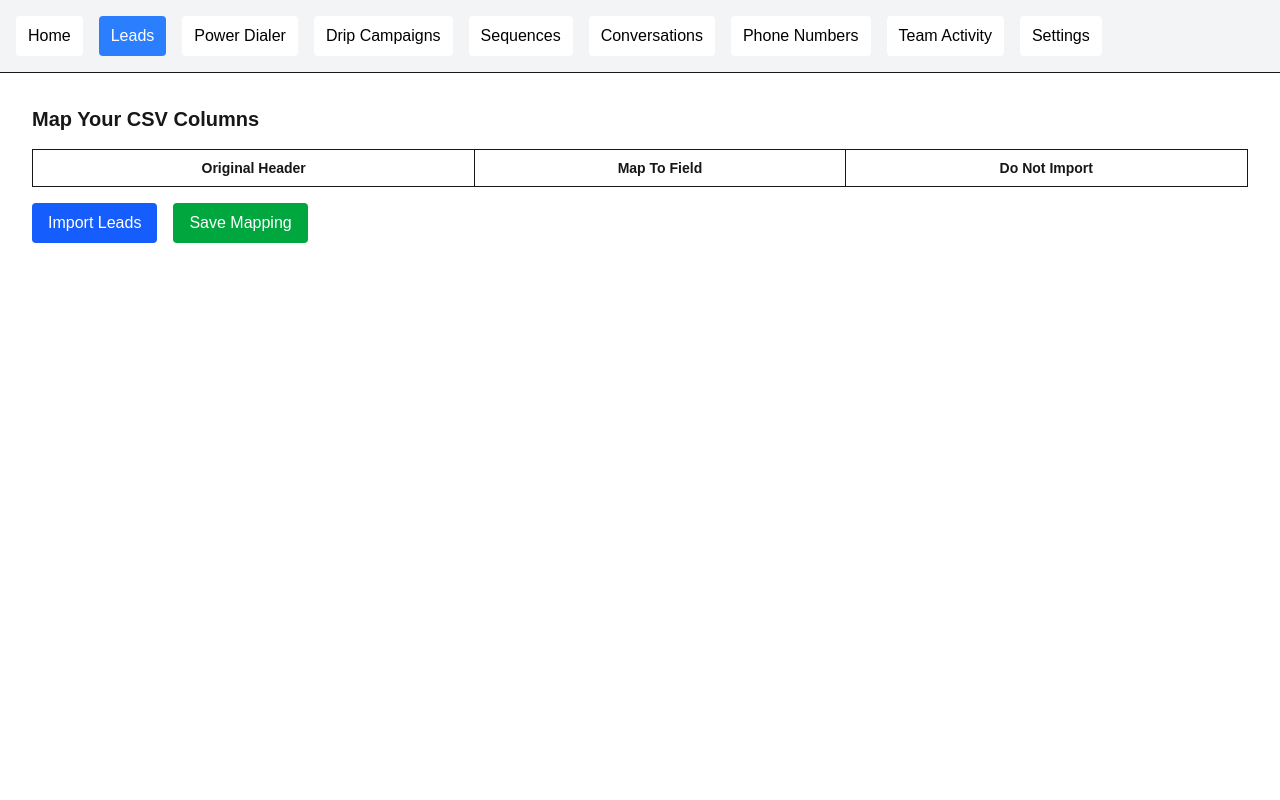
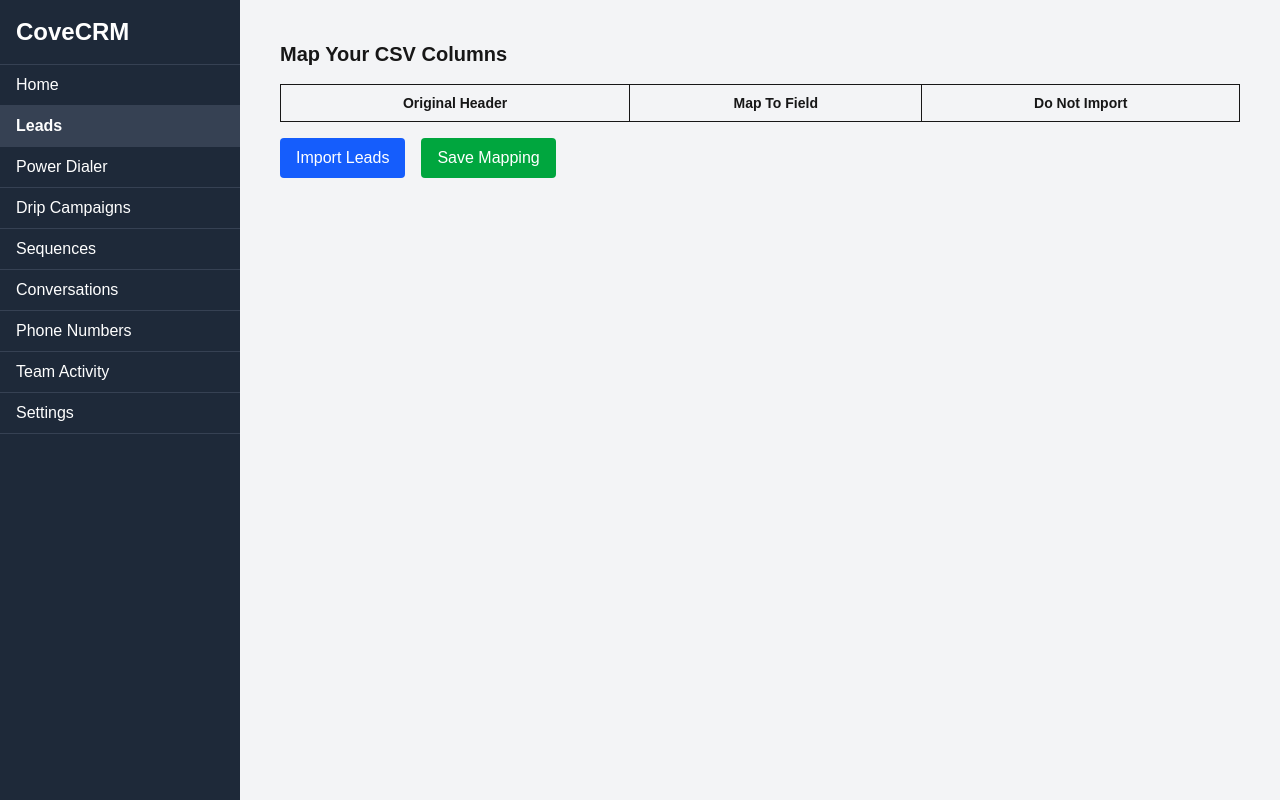
Before and after one commit to brysonmccleary/CoveCRM, a Next.js app: page /dashboard in a window 1280 px wide. Built offline with nearby package versions, Linux system fonts and the light colour scheme.

Commit message:
Update dashboard layout to vertical left sidebar

```diff
--- a/components/DashboardLayout.tsx
+++ b/components/DashboardLayout.tsx
@@ -1,5 +1,4 @@
 import React from "react";
-import Link from "next/link";
 
 const tabs = [
   "Home",
@@ -13,31 +12,29 @@ const tabs = [
   "Settings",
 ];
 
-export default function DashboardLayout({
-  children,
-  activeTab,
-  setActiveTab,
-}: {
-  children: React.ReactNode;
-  activeTab: string;
-  setActiveTab: (tab: string) => void;
-}) {
+export default function DashboardLayout({ children, activeTab, setActiveTab }) {
   return (
-    <div className="min-h-screen flex flex-col">
-      <nav className="flex space-x-4 p-4 bg-gray-100 border-b">
+    <div className="flex min-h-screen">
+      {/* Sidebar */}
+      <aside className="w-60 bg-gray-800 text-white flex-shrink-0">
+        <h2 className="text-2xl font-bold p-4 border-b border-gray-700">CoveCRM</h2>
+        <nav className="flex flex-col">
           {tabs.map((tab) => (
             <button
               key={tab}
               onClick={() => setActiveTab(tab)}
-            className={`px-3 py-2 rounded ${
-              activeTab === tab ? "bg-blue-500 text-white" : "bg-white text-black"
+              className={`text-left px-4 py-2 border-b border-gray-700 hover:bg-gray-700 ${
+                activeTab === tab ? "bg-gray-700 font-bold" : ""
               }`}
             >
               {tab}
             </button>
           ))}
         </nav>
-      <main className="flex-grow p-4">{children}</main>
+      </aside>
+
+      {/* Main content */}
+      <main className="flex-1 bg-gray-100 p-6 overflow-y-auto">{children}</main>
     </div>
   );
 }
```
Lines whose indentation alone changed are shown as unchanged.
